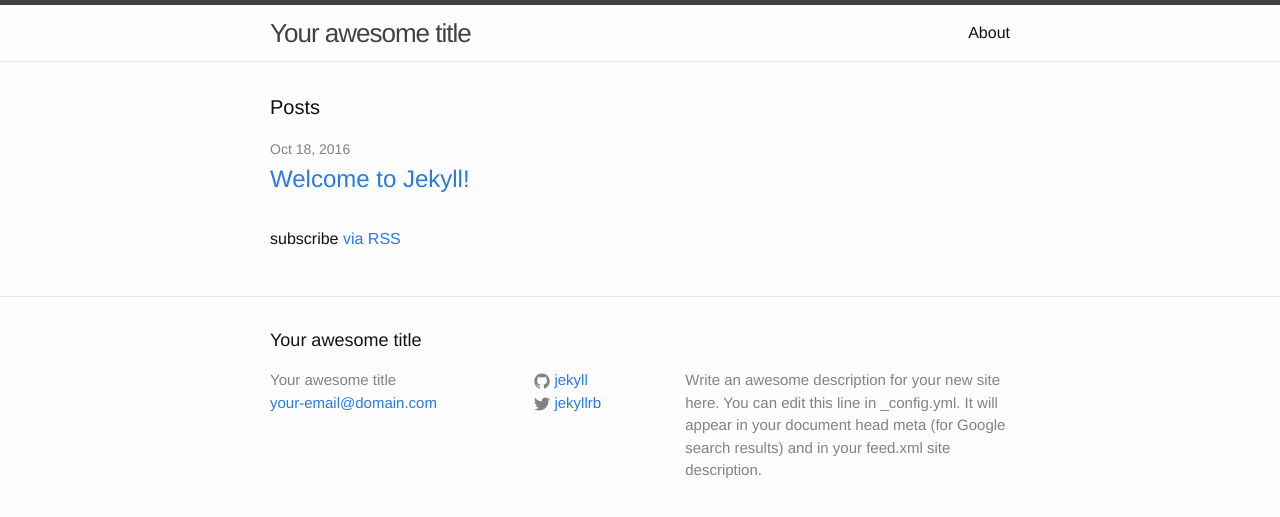
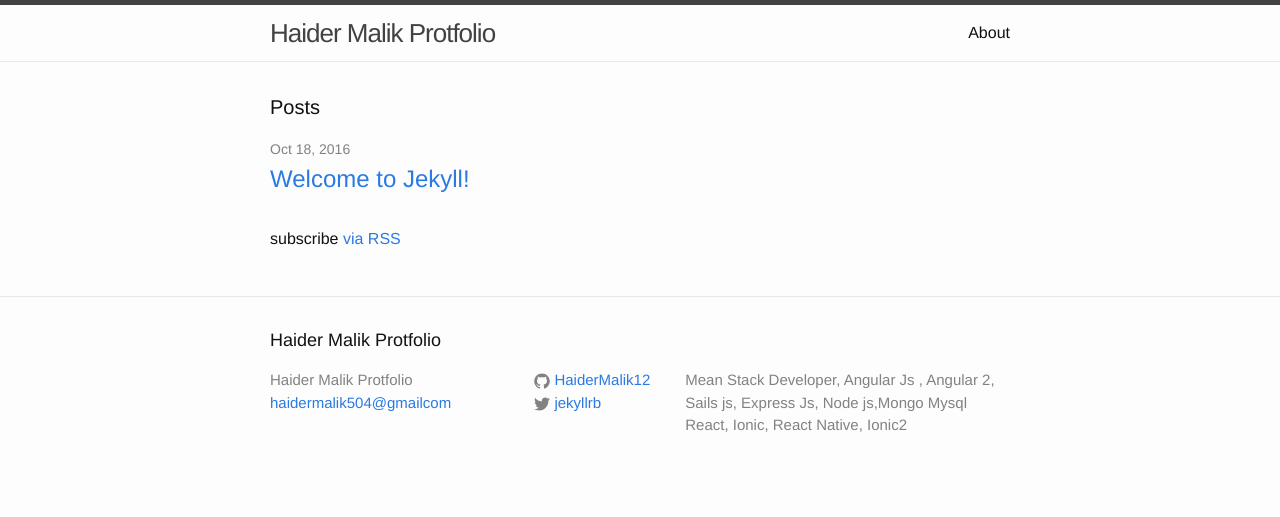
Before and after one commit to HaiderMalik12/haider-portfolio, a Jekyll site: the page built from index.html, in a window 1280 px wide. Shown: the top 517 px of the page. Built offline with Jekyll 4.4.1, drawn with Linux system fonts in a browser that asks for light colours.

Commit message:
Add Config settings

```diff
--- a/_config.yml
+++ b/_config.yml
@@ -6,16 +6,27 @@
 # 'jekyll serve'. If you change this file, please restart the server process.
 
 # Site settings
-title: Your awesome title
-email: your-email@domain.com
+title: Haider Malik Protfolio
+email: haidermalik504@gmailcom
 description: > # this means to ignore newlines until "baseurl:"
-  Write an awesome description for your new site here. You can edit this
-  line in _config.yml. It will appear in your document head meta (for
-  Google search results) and in your feed.xml site description.
+  Mean Stack Developer, Angular Js , Angular 2, Sails js, Express Js, Node js,Mongo
+  Mysql React, Ionic, React Native, Ionic2
 baseurl: "" # the subpath of your site, e.g. /blog
-url: "http://yourdomain.com" # the base hostname & protocol for your site
+url: "http://haiderportolio.com" # the base hostname & protocol for your site
 twitter_username: jekyllrb
-github_username:  jekyll
+github_username:  HaiderMalik12
+google_username:  haidermalik504@gmail.com
+
+permalink: /:categories/title
+links:
+  - title: about
+    url: /about
+  - title: work
+    url: /work
+  - title: articles
+    url: /articles
+  - title: hire me
+    url: /hire-me
 
 # Build settings
 markdown: kramdown
```
Also changed, not shown: 5 other files.
